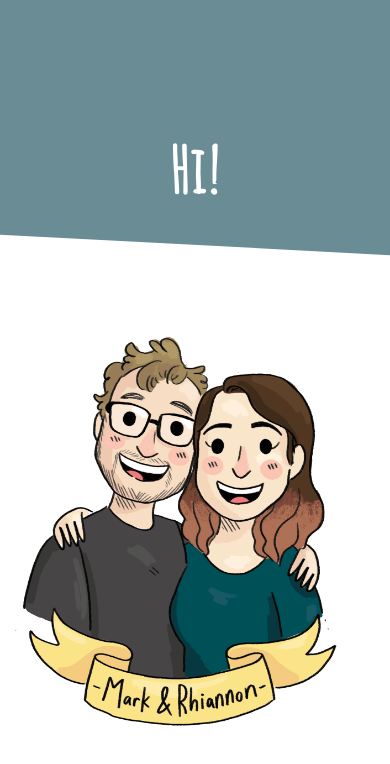
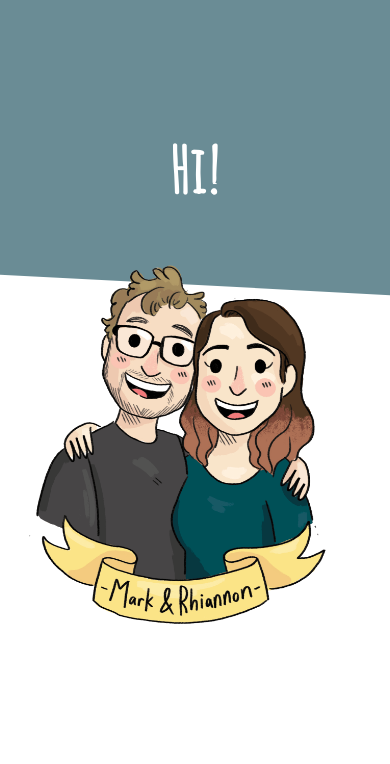
Before and after one commit to mthomasuk/wedding-website, a React (Create React App) app in the folder front-end/: page / in a window 390 px wide. Shown: the top 764 px of the page. Built offline with nearby package versions, Linux system fonts and the light colour scheme.

Commit message:
CSS MEDIA QUEREEEES

```diff
--- a/front-end/src/components/button/Button.css
+++ b/front-end/src/components/button/Button.css
@@ -6,7 +6,7 @@
 	cursor: pointer;
   	font-family: "Amatic-regular", serif;
 	font-size: 1.8em;
-	margin: 7px 0;
+	margin: 7px;
 	padding: 7px;
 	transition: all 0.15s ease-in-out;
 	width: 100%;
--- a/front-end/src/components/landing/Landing.css
+++ b/front-end/src/components/landing/Landing.css
@@ -35,7 +35,7 @@
   background-size: contain;
   background-repeat: no-repeat;
   background-position: 100%;
-  height: 50%;
+  height: 66%;
   position: absolute;
   z-index: 2;
 }
@@ -81,7 +81,7 @@
 }
 
 .Slash-bottom {
-  bottom: -205px;
+  bottom: -245px;
   transform: rotate(-87deg);
   height: 1000px;
   width: 130px;
@@ -90,8 +90,10 @@
 .Landing-content {
   color: #585858;
   font-family: "HelveticaNeue-Light", "Helvetica Neue Light", "Helvetica Neue", Helvetica, Arial, "Lucida Grande", sans-serif;
+  max-width: 750px;
   padding: 0 10% 10%;
   text-align: left;
+  width: 100%;
   z-index: 3;
 }
 
@@ -103,6 +105,12 @@
   font-size: 1.2em;
 }
 
+.Button-container {
+  display: flex;
+  align-items: center;
+  justify-content: center;
+}
+
 @media (max-width: 690px) {
   .Landing-header h1 {
     font-size: 2em;
@@ -111,11 +119,11 @@
   }
 
   .Landing-background {
-    height: 33%;
+    height: 55%;
   }
 
   .Slash-bottom {
-    bottom: -135px;
+    bottom: -210px;
   }
 }
 
@@ -132,9 +140,9 @@
 
   .Landing-background {
     background-position: center;
-    height: 66%;
-    margin-top: -110px;
-    padding: 75px 0;
+    margin-bottom: -25px;
+    margin-top: -150px;
+    padding: 190px 0;
     position: relative;
   }
 
@@ -144,7 +152,11 @@
   }
 
   .Slash-bottom {
-    top: -190px;
+    top: -150px;
+  }
+
+  .Button-container {
+    flex-direction: column;
   }
 }
 
--- a/front-end/src/components/landing/index.js
+++ b/front-end/src/components/landing/index.js
@@ -46,7 +46,8 @@ class Landing extends Component {
                 </header>
                 <div className="Landing-background" />
                 <div className="Slash-bottom" />
-                {haveNames && <div className="Landing-content">
+                {haveNames && (
+                    <div className="Landing-content">
                         <h3>We&apos;d love to see you at our wedding</h3>
                         <p>It&apos;s on <b>September 7th</b> at <b>Walthamstow Wetlands</b>.<br />
                     Can you make it?
@@ -55,7 +56,8 @@ class Landing extends Component {
                             <Button title={"Yes - I'll be there"} />
                             <Button title={"No - I can't make it"} />
                         </div>
-                </div>}
+                    </div>
+                )}
             </div>
         );
     }
```
Lines whose indentation alone changed are shown as unchanged.
